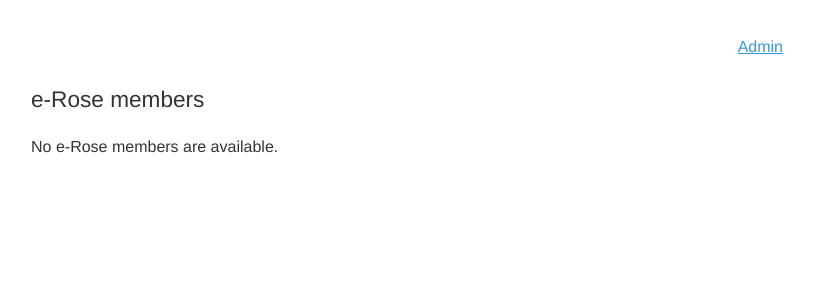
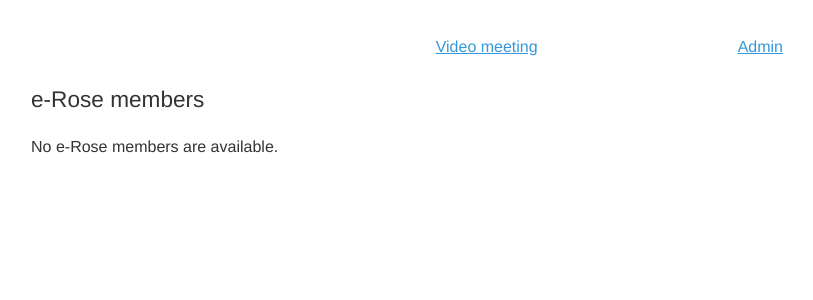
Before and after one commit to loginus/rosarium, a Django app: template cyberRosary/rosary/templates/rosary/index.html in a window 1280 px wide. Shown: the top 300 px of the page, without its empty margins (225-1038 px from the left). Run offline with Django 3.2, Linux system fonts and the light colour scheme; the template is opened without the code that fills it, so the values that code supplies are empty; some libraries are stand-ins or nearby versions.

Commit message:
link to video meeting

```diff
--- a/cyberRosary/exclude.txt
+++ b/cyberRosary/exclude.txt
@@ -9,3 +9,6 @@ mysite.log
 upload.sh
 .idea
 rosary.db
+rosary_prod.db
+credentials.json
+token.pickle
--- a/cyberRosary/rosary/templates/rosary/base/root_template.html
+++ b/cyberRosary/rosary/templates/rosary/base/root_template.html
@@ -22,7 +22,8 @@
   <!-- Favicon
   –––––––––––––––––––––––––––––––––––––––––––––––––– -->
   <!--link rel="icon" type="image/png" href="images/favicon.png"-->
-
+{% block head %}
+{% endblock head %}
 
 </head>
 <body>
--- a/cyberRosary/rosary/templates/rosary/index.html
+++ b/cyberRosary/rosary/templates/rosary/index.html
@@ -4,11 +4,15 @@
 <section class="measure">
     <div class="grd">
         <div class="grd-row">
-            <div class="grd-row-col-4-6">
+            <div class="grd-row-col-2-6">
+            </div>
+            <div class="grd-row-col-2-6 txt--right">
+                <a href="https://cyberarche.pl/meeting/">{% trans "Video meeting" %}</a>
             </div>
             <div class="grd-row-col-2-6 txt--right">
                 <a href="/admin/">{% trans "Admin" %}</a>
             </div>
+
         </div>
     </div>
     <h4>{% trans "e-Rose members" %}</h4>
```
Also changed, not shown: cyberRosary/locale/pl/LC_MESSAGES/django.po.
